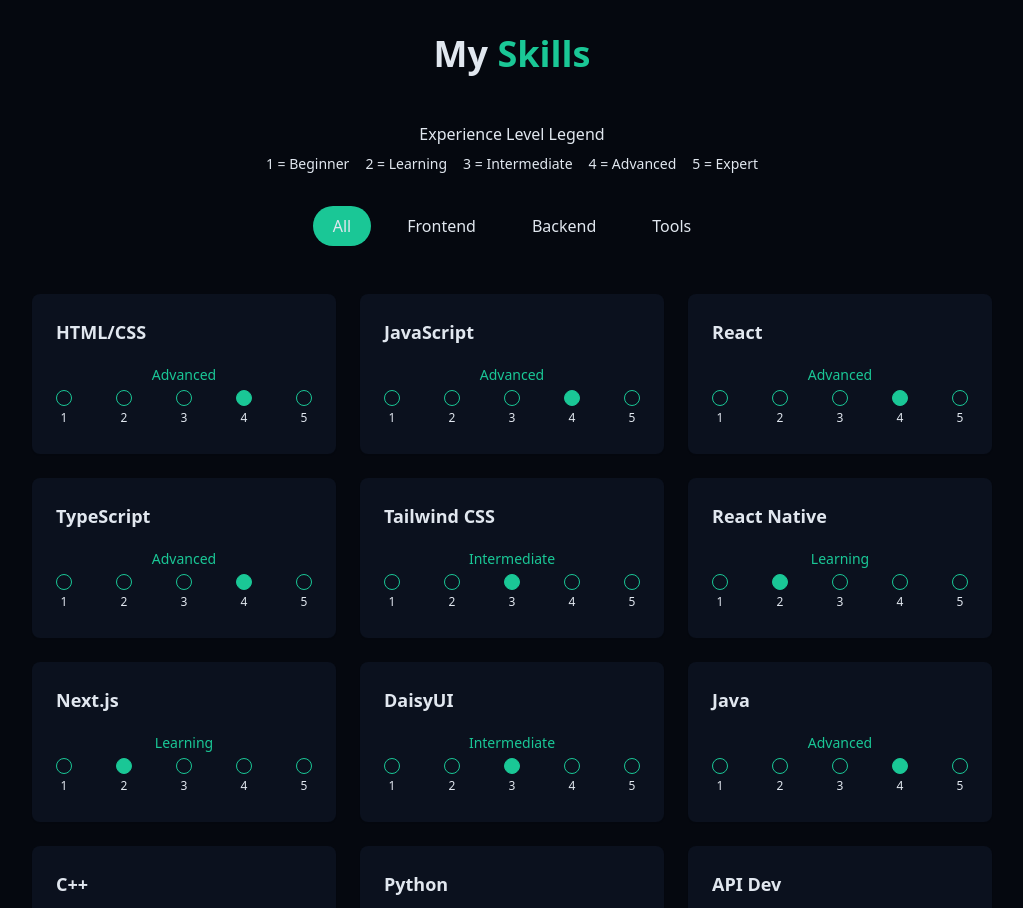
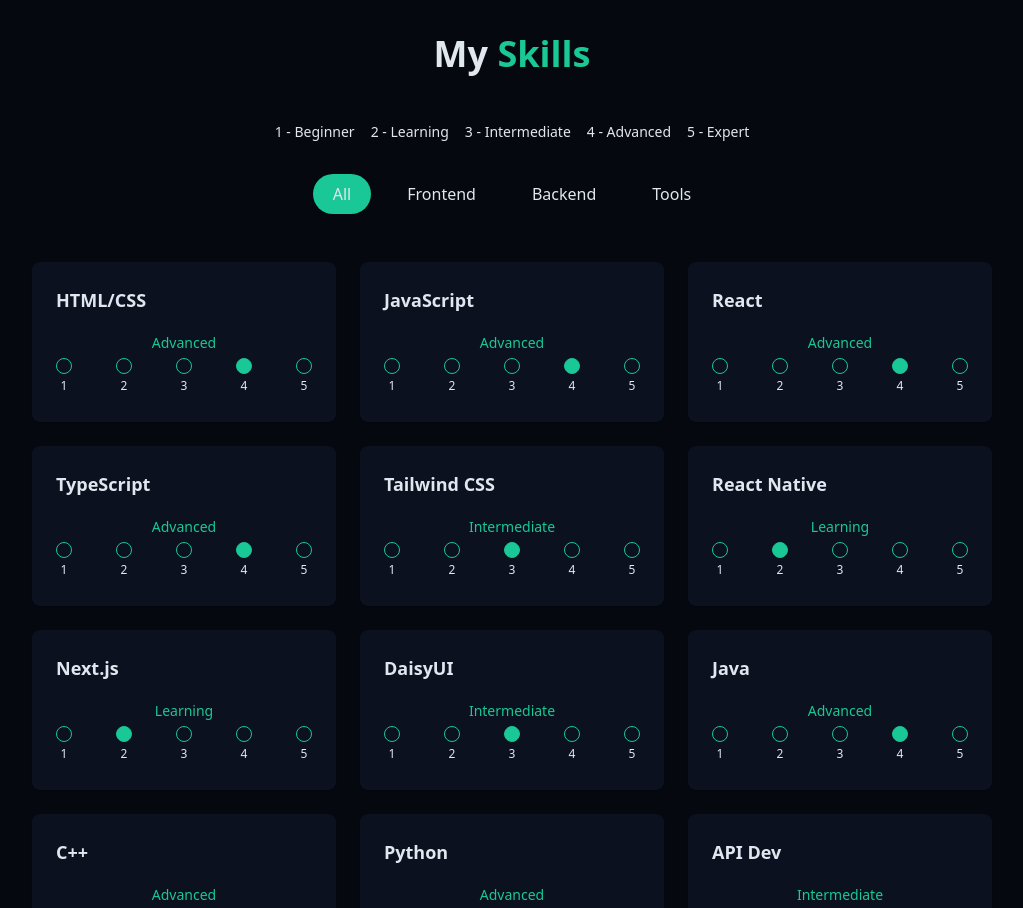
Before and after one commit to mawilson0410/michaelwilson, a React (Vite) app: page / in a window 1280 px wide. Shown: the part 1640-2548 px from the top of the page, without its empty margins (128-1151 px from the left). Built offline with nearby package versions, Linux system fonts and the light colour scheme.

Commit message:
syntax fixes

```diff
--- a/src/components/SkillsSection.tsx
+++ b/src/components/SkillsSection.tsx
@@ -82,15 +82,12 @@
 
         {/* Legend */}
         <div className="text-center mb-8">
-          <h4 className="text-md font-medium text-muted-foreground mb-2">
-            Experience Level Legend
-          </h4>
           <div className="flex justify-center gap-4 flex-wrap text-sm text-muted-foreground">
-            <span>1 = Beginner</span>
-            <span>2 = Learning</span>
-            <span>3 = Intermediate</span>
-            <span>4 = Advanced</span>
-            <span>5 = Expert</span>
+            <span>1 - Beginner</span>
+            <span>2 - Learning</span>
+            <span>3 - Intermediate</span>
+            <span>4 - Advanced</span>
+            <span>5 - Expert</span>
           </div>
         </div>
 
```
